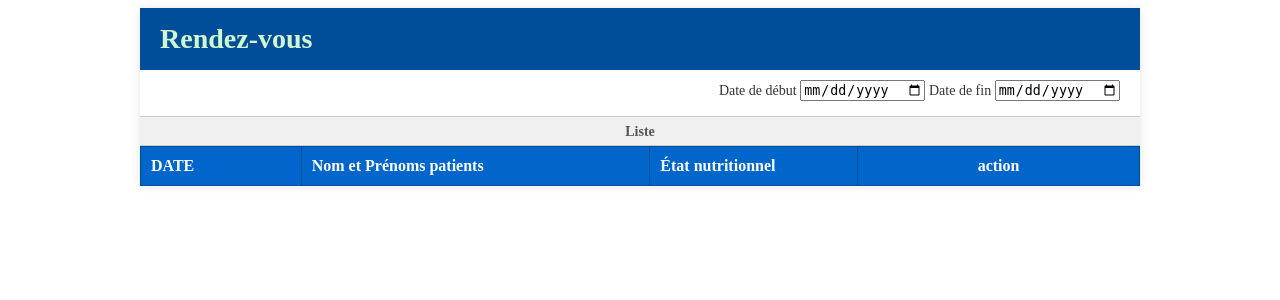
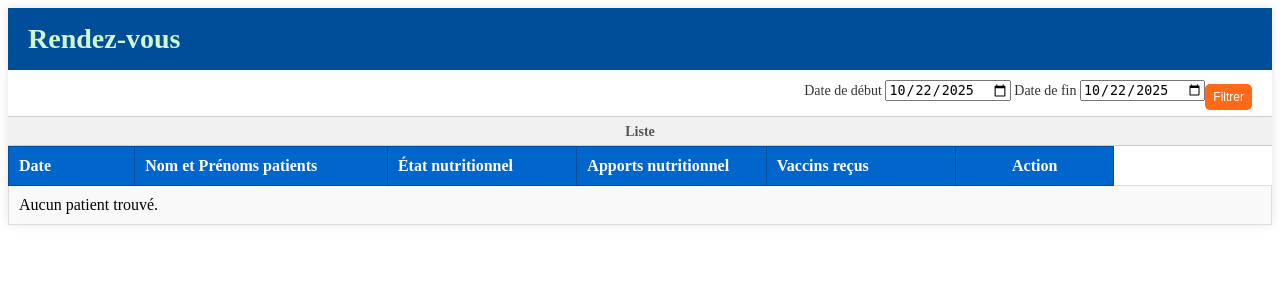
Before and after one commit to Martial56/NutriVa, a Django app: page /rdv/ in a window 1280 px wide. Shown: the top 300 px of the page. Run offline with Django 5.2, Linux system fonts and the light colour scheme; lists and menus that the app fills with data are empty.

Commit message:
enregistrement de la page constante et affiche dans rdv.html

```diff
--- a/NutriVa/settings.py
+++ b/NutriVa/settings.py
@@ -63,6 +63,7 @@ TEMPLATES = [
                 'django.template.context_processors.request',
                 'django.contrib.auth.context_processors.auth',
                 'django.contrib.messages.context_processors.messages',
+                'patient.context_processors.today',
             ],
         },
     },
--- /dev/null
+++ b/patient/context_processors.py
@@ -0,0 +1,4 @@
+from datetime import date
+
+def today(request):
+    return {"today": date.today()}
--- a/patient/static/patient/style.css
+++ b/patient/static/patient/style.css
@@ -722,7 +722,7 @@ body.nutrition-body {
         }*/
 
 .container {
-    max-width: 1000px;
+    /*max-width: 1000px;*/
     margin: 0 auto;
     background-color: #fff;
     box-shadow: 0 0 10px rgba(0, 0, 0, 0.1);
@@ -776,13 +776,16 @@ body.nutrition-body {
 .appointment-table {
     width: 100%;
     border-collapse: collapse;
-    table-layout: fixed; /* Pour fixer les largeurs */
+    /* Maintient la cohérence des largeurs définies par les TH */
+    table-layout: fixed;
 }
 
 .appointment-table th, .appointment-table td {
     padding: 10px;
     border: 1px solid #ddd;
     text-align: left;
+    /* S'assure que le padding n'interfère pas avec la largeur fixe */
+    box-sizing: border-box;
 }
 
 /* En-têtes du tableau (bleu) */
@@ -793,11 +796,16 @@ body.nutrition-body {
     border-color: #004d99;
 }
 
-/* Largeurs des colonnes */
-.appointment-table th:nth-child(1) { width: 15%; } /* DATE */
-.appointment-table th:nth-child(2) { width: 35%; } /* Nom et Prénoms patients */
-.appointment-table th:nth-child(3) { width: 20%; } /* État nutritionnel */
-.appointment-table th:nth-child(4) { width: 30%; text-align: center; } /* Action (couvre les deux colonnes) */
+/* Largeurs des 7 colonnes pour totaliser 100% */
+.appointment-table th:nth-child(1) { width: 10%; } /* 1. Date */
+.appointment-table th:nth-child(2) { width: 20%; } /* 2. Nom et Prénoms patients */
+.appointment-table th:nth-child(3) { width: 15%; } /* 3. État nutritionnel */
+.appointment-table th:nth-child(4) { width: 15%; } /* 4. Apports nutritionnel */
+.appointment-table th:nth-child(5) { width: 15%; } /* 5. Vaccins reçus */
+/* Les deux dernières colonnes d'action sont réduites pour faire de la place */
+.appointment-table th:nth-child(6) { width: 12.5%; text-align: center; } /* 6. Action Vaccin */
+.appointment-table th:nth-child(7) { width: 8.5%; text-align: center; } /* 7. Action Nutrition */
+
 
 /* Lignes (alternance de couleur) */
 .appointment-table tr:nth-child(odd) td {
@@ -808,28 +816,33 @@ body.nutrition-body {
     background-color: #ffffff; /* Blanc */
 }
 
-/* Colonne Action (pour les boutons) */
-.action-cell {
+/* Suppression de .action-cell - nous stylisons directement les TD d'action */
+/* Centre le contenu des deux dernières colonnes (boutons) */
+.appointment-table td:nth-child(6),
+.appointment-table td:nth-child(7) {
+    text-align: center;
+    /* Utilise flexbox pour un meilleur contrôle du bouton dans la cellule */
     display: flex;
-    justify-content: space-around;
+    justify-content: center;
     align-items: center;
     height: 100%;
-    border: none; /* Pas de bordure interne visible entre les boutons */
 }
 
-/* Styles des boutons simulés */
+/* Styles des boutons */
 .button {
     border: none;
     color: white;
-    padding: 8px 15px;
+    padding: 6px 8px; /* Réduit le padding pour s'adapter à la petite largeur */
     text-align: center;
     text-decoration: none;
     display: inline-block;
-    font-size: 14px;
-    margin: 4px 2px;
+    font-size: 12px; /* Réduit la police */
+    /* Assure que le bouton ne prend pas toute la largeur de la cellule */
+    max-width: 90%;
     cursor: pointer;
     border-radius: 5px; /* Coins arrondis */
-    min-width: 80px;
+    /* Suppression du margin horizontal pour gagner de la place */
+    margin: 4px 0;
 }
 
 .vaccin-button {
--- a/patient/templates/patient/rdv.html
+++ b/patient/templates/patient/rdv.html
@@ -1,27 +1,29 @@
 <!DOCTYPE html>
 <html lang="fr">
-    {% load static %}
+{% load static %}
 <head>
     <meta charset="UTF-8">
     <meta name="viewport" content="width=device-width, initial-scale=1.0">
     <link rel="stylesheet" href="{% static 'patient/style.css' %}">
     <title>Formulaire Rendez-vous</title>
-    <style>
-
-    </style>
 </head>
 <body>
-    {% csrf_token %}
 
     <div class="container">
         <div class="header">
             <h1>Rendez-vous</h1>
+        </div>
+
+        <form method="get" action="{% url 'liste_rdv' %}">
+            {% csrf_token %}
+            <div class="dates">
+                <label for="datedebut">Date de début</label>
+                <input type="date" name="datedebut" id="datedebut" value="{{ date_debut|default:today|date:'Y-m-d' }}">
+                <label for="datefin">Date de fin</label>
+                <input type="date" name="datefin" id="datefin" value="{{ date_fin|default:today|date:'Y-m-d' }}">
+                <button type="submit" class="button">Filtrer</button>
             </div>
-
-        <div class="dates">
-            <label for="datedebut">Date de début</label> <input type="date" name="datedebut" id="datedebut">
-            <label for="datefin">Date de fin</label> <input type="date" name="datefin" id="datefin">
-        </div>
+        </form>
 
         <div class="list-title-container">
             <span class="list-title">Liste</span>
@@ -30,30 +32,34 @@
         <table class="appointment-table">
             <thead>
                 <tr>
-                    <th>DATE</th>
+                    <th>Date</th>
                     <th>Nom et Prénoms patients</th>
                     <th>État nutritionnel</th>
-                    <th colspan="2">action</th> </tr>
+                    <th>Apports nutritionnel</th>
+                    <th>Vaccins reçus</th>
+                    <th>Action</th>
+                </tr>
             </thead>
             <tbody>
-                {% for patient in patients %}
+                {% for d in data %}
                 <tr>
-                    <td>{{patient.date_naissance}}</td>
-                    <td>{{ patient.nom }} {{ patient.prenom }}</td>
-                    <td></td>
-                    <td colspan="2">
-                        <div class="action-cell">
-                            <button class="button vaccin-button">Vaccin</button>
-                            <button class="button nutrition-button">Nutrition</button>
-                        </div>
+                    <td>{{ d.constante.date|date:"d/m/Y"|default:"-" }}</td>
+                    <td>{{ d.patient.nom }} {{ d.patient.prenom }}</td>
+                    <td>{{ d.nutrition.etat_nutri|default:"-" }}</td>
+                    <td>{{ d.nutrition.apport_nutri|default:"-" }}</td>
+                    <td>{{ d.vaccination.vaccin|default:"-" }}</td>
+                    <td>
+                        <a href="{% url 'vaccination' d.patient.id %}"><button class="button vaccin-button">Vaccin</button></a>
+                        <a href="{% url 'nutrition' d.patient.id %}"><button class="button nutrition-button">Nutrition</button></a>
                     </td>
                 </tr>
 
+                {% empty %}
+                    <tr><td colspan="7">Aucun patient trouvé.</td></tr>
                 {% endfor %}
             </tbody>
         </table>
     </div>
 
-
 </body>
 </html>
--- a/patient/templates/patient/vaccination.html
+++ b/patient/templates/patient/vaccination.html
@@ -23,9 +23,9 @@
         <div class="patient-info-box">
             <div class="patient-details">
                 <i class="fas fa-user-circle profile-icon"></i>
-                <span class="patient-name">Nom Prénoms du patient</span>
-                <span class="patient-age">Âge</span>
-                <span class="patient-sex">Sexe</span>
+                <span class="patient-name">{{patient.nom}} {{patient.prenom}}</span>
+                <span class="patient-age">{{patient.age}}</span>
+                <span class="patient-sex">{{patient.sexe}}</span>
             </div>
         </div>
 
--- a/patient/urls.py
+++ b/patient/urls.py
@@ -5,13 +5,15 @@ urlpatterns = [
     path('', views.index, name="index"),
     path('ajouter/', views.creer_patient, name="creer_patient"),
     path('liste/', views.liste_patients, name="liste_patients"),
-    path('constante/', views.constante, name="constante"),
-    path('vaccination/', views.vaccination, name="vaccination"),
+    path('constante/<int:patient_id>/', views.constante, name="constante"),
+    path('vaccination/<int:patient_id>/', views.vaccination, name="vaccination"),
     path('login/', views.login, name="login"),
-    path('nutrition/', views.nutrition, name="nutrition"),
+    path('nutrition/<int:patient_id>/', views.nutrition, name="nutrition"),
     path('rdv/', views.rdv, name="rdv"),
+    path('liste_rdv/', views.liste_rdv, name="liste_rdv"),
  # urls.py
-    path("enregistrement_patient/", views.enregistrement_patient, name="enregistrement_patient")
+    path("enregistrement_patient/", views.enregistrement_patient, name="enregistrement_patient"),
+    path('enregistrement_constante/<int:patient_id>/', views.enregistrement_constante, name='enregistrement_constante'),
 
 
 ]
--- a/patient/views.py
+++ b/patient/views.py
@@ -1,9 +1,8 @@
-from django.shortcuts import render, redirect
+from django.shortcuts import render, redirect, get_object_or_404
 #from .forms import PatientForm
 from django.http import HttpResponse
-from .models import Patient, Constante, Vaccination, Autreservice
-from datetime import date
-
+from .models import Patient, Constante, Vaccination, Rdv, Nutrition
+from datetime import datetime, date
 #la vue pour la page d'accueil
 def index(request):
     return render(request, 'patient/index.html')
@@ -17,29 +16,32 @@ def creer_patient(request):
     return render(request, 'patient/creer_patient.html')
 
 #la vue pour la page de saisie des constantes
-def constante(request):
-    return render(request, 'patient/constante.html')
+def constante(request, patient_id):
+    patient = get_object_or_404(Patient, id=patient_id)
+    return render(request, "patient/constante.html", {"patient": patient})
 
 #la vue pour la page rendez-vous
 def rdv(request):
     return render(request, 'patient/rdv.html')
 
 #la vue pour la page de saisie des vaccinations
-def vaccination(request):
-    return render(request, 'patient/vaccination.html')
+def vaccination(request, patient_id):
+    patient = get_object_or_404(Patient, id=patient_id)
+    return render(request, 'patient/vaccination.html', {"patient": patient})
 
 # la vue pour la page nutrition
-def nutrition(request):
-    return render(request, 'patient/nutrition.html')
+def nutrition(request, patient_id):
+    patient = get_object_or_404(Patient, id=patient_id)
+    return render(request, 'patient/nutrition.html', {"patient_id": patient_id})
 
 #la vue pour la page de liste des patients
 def liste_patients(request):
     patients = Patient.objects.all()
-    return render(request, "patient/liste_patients.html, patient/constante.html", {"patients": patients})
+    return render(request, "patient/liste_patients.html", {"patients": patients})
 
 #definir la date du jour dans le formulaire de constante
 def my_view(request):
-    return render(request, "patient/constante.html", {"today": date.today()})
+    return render(request, {"today": date.today()})
 
 #Bouton enregistrer de la page création de patient
 def enregistrement_patient(request):
@@ -47,6 +49,7 @@ def enregistrement_patient(request):
         nom = request.POST.get('nom')
         prenom = request.POST.get('prenom')
         date_naissance = request.POST.get('date_naissance')
+        sexe= request.POST.get('sexe')
         nom_parent = request.POST.get('nom_parent')
         quartier = request.POST.get('quartier')
         telephone = request.POST.get('phone')
@@ -56,6 +59,7 @@ def enregistrement_patient(request):
             nom=nom,
             prenom=prenom,
             date_naissance=date_naissance,
+            sexe=sexe,
             nom_parent=nom_parent,
             quartier=quartier,
             telephone=telephone
@@ -66,37 +70,89 @@ def enregistrement_patient(request):
 
 #Générer le code unique pour le patient dans le formulaire de constante
 def code_unique(request):
-    patient = Patient(
-        code="NUT" + str(Patient.objects.count() + 1).zfill(4),
-    )
-    return render(request, 'patient/constante.html', {'code': code})
+    # Récupère le nombre actuel de patients
+    count = Patient.objects.count() + 1
+
+    # Génère le code unique du type NUT0001
+    code = "NUT" + str(count).zfill(4)
+
+    # Envoie ce code vers le template
+    return render(request, 'patient/nutrition.html', {'code': code})
 
 #Bouton enregistrer de la page saisie des constantes
-def enregistrement_constante(request):
+def enregistrement_constante(request, patient_id):
     if request.method == 'POST':
-        code = request.POST.get('code')
         date = request.POST.get('date')
         poids = request.POST.get('poids')
         taille = request.POST.get('taille')
-        perimetre_brachial = request.POST.get('perimetre_brachial')
-        #temperature = request.POST.get('temperature')
+        pb = request.POST.get('pb')
+        zscore = request.POST.get('zscore')
         #tension = request.POST.get('tension')
         imc = request.POST.get('imc')
-        indicecorporel = request.POST.get('indicecorporel')
+        indicec = request.POST.get('indicec')
 
-        patient = Patient.objects.get(code=code)
+        patient = get_object_or_404(Patient, id=patient_id)
 
-        constante = Constante(
+        Constante.objects.create(
             patient=patient,
             date=date,
             poids=poids,
             taille=taille,
-            perimetre_brachial=perimetre_brachial,
-            #temperature=temperature,
+            perimetre_brachial=pb,
+            zscore=zscore,
             #tension=tension,
             imc=imc,
-            indicecorporel=indicecorporel
+            indicecorporel=indicec
         )
-        constante.save()
-        return redirect('liste_patients')  # Rediriger vers la liste des patients après l'enregistrement
+        return redirect('rdv')  # Rediriger vers la liste des rendez-vous patients
     return render(request, 'patient/constante.html')
+
+# Fontion pour afficher les rendez-vous des patients
+def liste_rdv(request):
+    # Récupération des dates depuis le formulaire (méthode GET)
+    date_debut_str = request.GET.get('datedebut')
+    date_fin_str = request.GET.get('datefin')
+
+    # Valeurs par défaut : aujourd’hui
+    today = date.today()
+
+    try:
+        date_debut = datetime.strptime(date_debut_str, '%Y-%m-%d').date() if date_debut_str else today
+        date_fin = datetime.strptime(date_fin_str, '%Y-%m-%d').date() if date_fin_str else today
+    except ValueError:
+        date_debut, date_fin = today, today
+
+    # 🔹 Filtrer uniquement les constantes entre les deux dates
+    constantes = Constante.objects.filter(date__range=[date_debut, date_fin])
+
+    # 🔹 Extraire uniquement les patients liés à ces constantes
+    patients_ids = constantes.values_list('patient_id', flat=True).distinct()
+    patients = Patient.objects.filter(id__in=patients_ids)
+
+    # 🔹 Récupérer les nutritions et vaccinations liées à ces patients
+    nutritions = Nutrition.objects.filter(patient_id__in=patients_ids)
+    vaccinations = Vaccination.objects.filter(patient_id__in=patients_ids)
+
+    # 🔹 Construire la structure de données à afficher
+    data = []
+    for patient in patients:
+        constante = constantes.filter(patient=patient).first()
+        nutrition = nutritions.filter(patient=patient).first()
+        vaccination = vaccinations.filter(patient=patient).first()
+
+        data.append({
+            'patient': patient,
+            'constante': constante,
+            'nutrition': nutrition,
+            'vaccination': vaccination,
+        })
+
+    # 🔹 Envoyer les données au template
+    context = {
+        'data': data,
+        'today': today,
+        'date_debut': date_debut,
+        'date_fin': date_fin,
+    }
+
+    return render(request, 'patient/rdv.html', context)
```
Also changed, not shown: patient/models.py (+24 -15 lines), patient/templates/patient/constante.html (+7 -8 lines), patient/templates/patient/liste_patients.html (+4 -3 lines), patient/templates/patient/nutrition.html (+4 -4 lines), db.sqlite3, patient/migrations/0001_initial.py.
